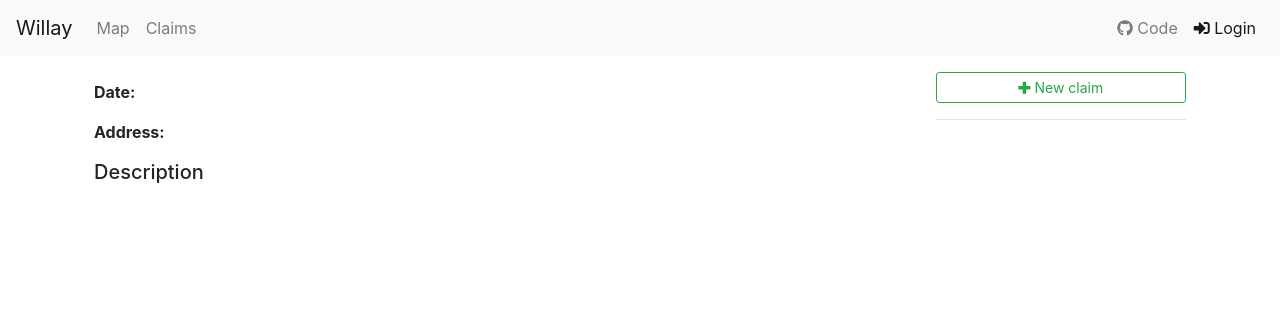
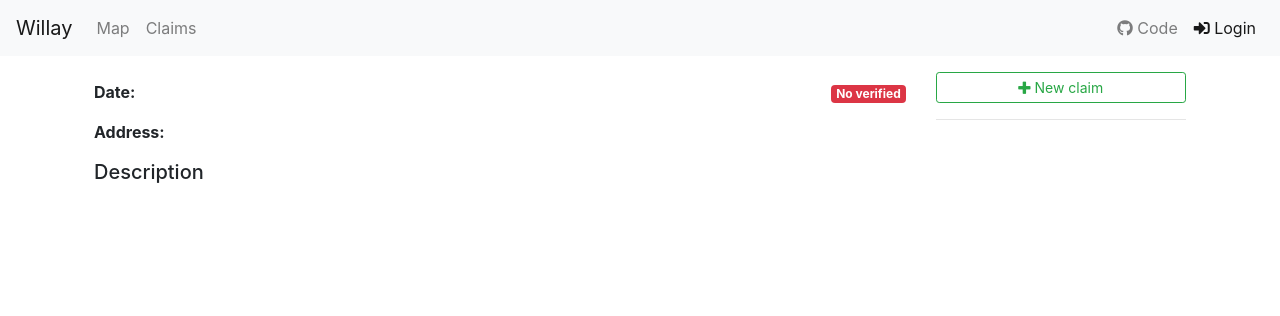
Before and after one commit to erickgnavar/willay, a Django app: template willay/templates/claims/claim_detail.html in a window 1280 px wide. Shown: the top 316 px of the page. Run offline with Django 3.2, Linux system fonts and the light colour scheme; the template is opened without the code that fills it, so the values that code supplies are empty; parts of the project's set-up code (start-up, migrations or seed data) failed here and were passed over; some libraries are stand-ins or nearby versions.

Commit message:
Add verified field to Claim model

```diff
--- a/willay/claims/admin.py
+++ b/willay/claims/admin.py
@@ -15,4 +15,4 @@ class ClaimAdmin(admin.OSMGeoAdmin):
 
     list_display = ('address', 'date', 'category',)
     search_fields = ('address',)
-    list_filter = ('category',)
+    list_filter = ('category', 'verified',)
--- a/willay/claims/models.py
+++ b/willay/claims/models.py
@@ -39,6 +39,7 @@ class Claim(TimeStampedModel, models.Model):
         null=True,
         blank=True,
     )
+    verified = models.BooleanField(_('Verified'), default=False)
 
     class Meta:
         verbose_name = _('Claim')
--- a/willay/templates/claims/claim_detail.html
+++ b/willay/templates/claims/claim_detail.html
@@ -13,6 +13,18 @@
   <div class="row">
     <div class="col-md-9">
       <h3>{{ claim.category.name }}</h3>
+      <p class="float-right">
+        {% if claim.verified %}
+          <span class="badge badge-primary">
+            <i class="fas fa-check-circle"></i>
+            {% trans 'Verified' %}
+          </span>
+        {% else %}
+          <span class="badge badge-danger">
+            {% trans 'No verified' %}
+          </span>
+        {% endif %}
+      </p>
       <p>
         <b>{% trans 'Date' %}:</b> {{ claim.date }}
       </p>
```
Also changed, not shown: willay/templates/claims/claim_list.html (+12 -0 lines), willay/claims/migrations/0002_claim_verified.py (added).
